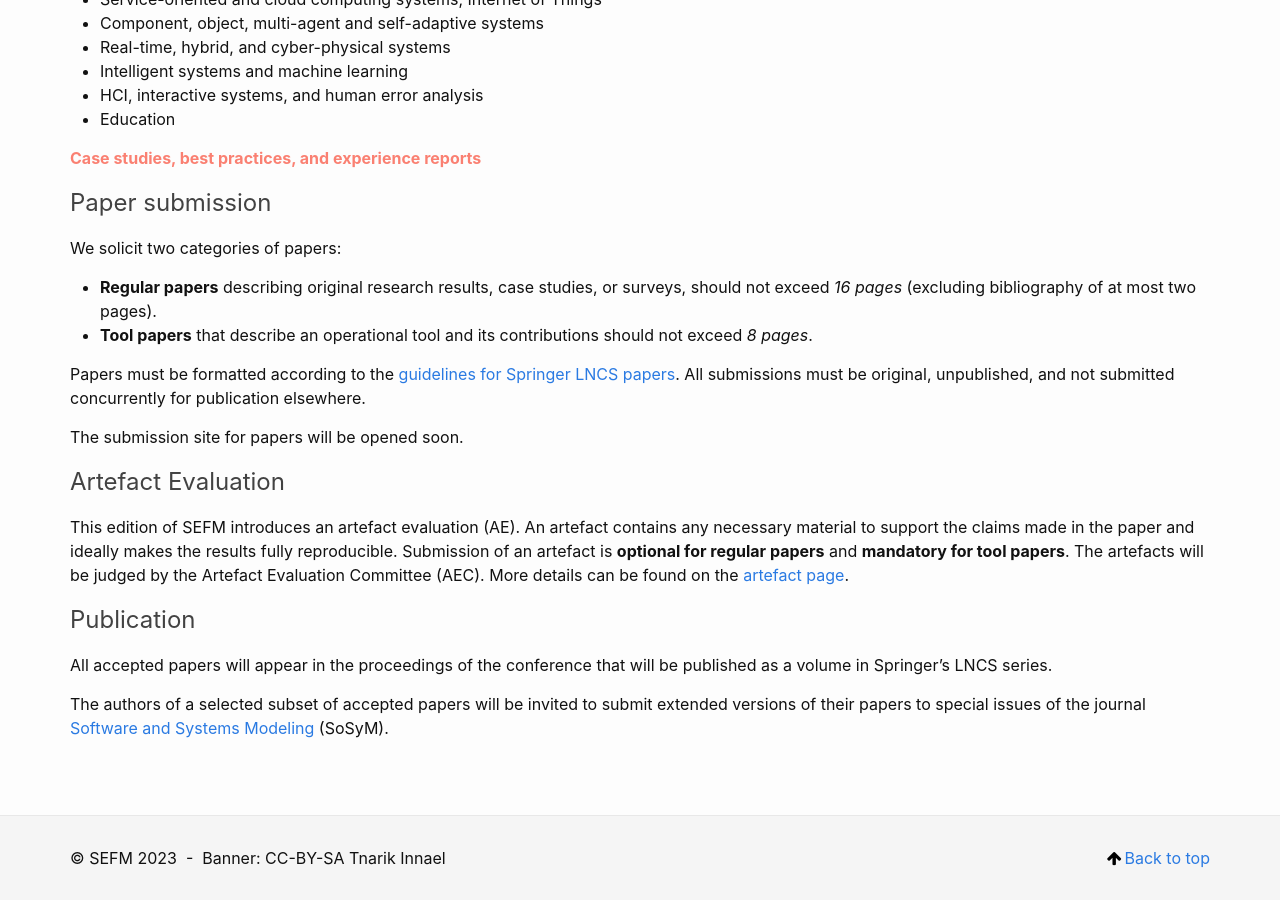
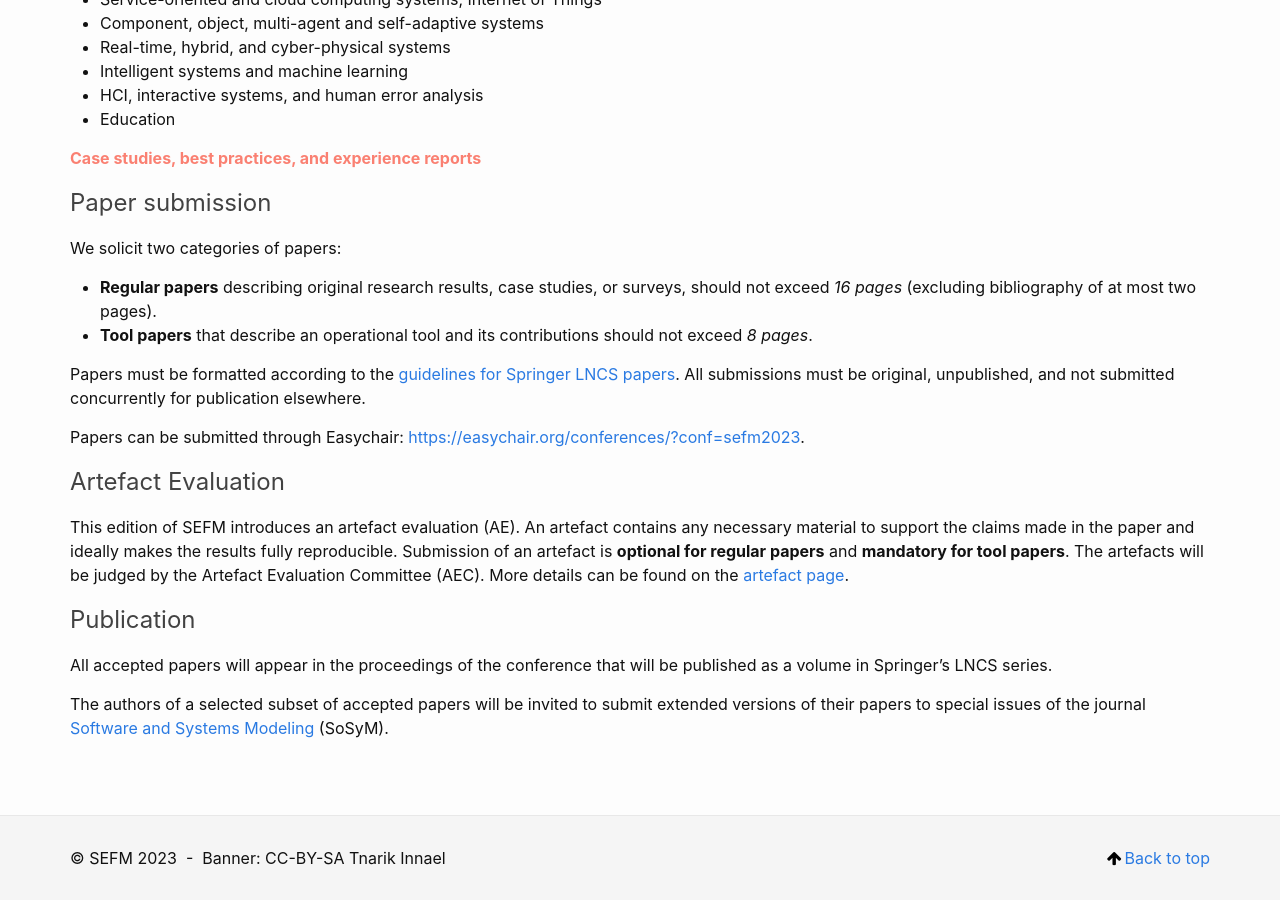
Before and after one commit to sefm-conference/2023, a Jekyll site: the page built from _pages/callforpapers.md, in a window 1280 px wide and 900 px high, scrolled down 1655 px. Built offline with Jekyll 4.4.1, drawn with Linux system fonts in a browser that asks for light colours; comment, search, counter and statistics services are not loaded.

Commit message:
Add Easychair link

```diff
--- a/_pages/callforpapers.md
+++ b/_pages/callforpapers.md
@@ -73,8 +73,7 @@ We solicit two categories of papers:
 Papers must be formatted according to the [guidelines for Springer LNCS papers](https://www.springer.com/gp/computer-science/lncs).
 All submissions must be original, unpublished, and not submitted concurrently for publication elsewhere.
 
-The submission site for papers will be opened soon.
-<!-- [https://easychair.org/conferences/?conf=sefm2023](https://easychair.org/conferences/?conf=sefm2023) -->
+Papers can be submitted through Easychair: [https://easychair.org/conferences/?conf=sefm2023](https://easychair.org/conferences/?conf=sefm2023).
 
 ## Artefact Evaluation
 
```
